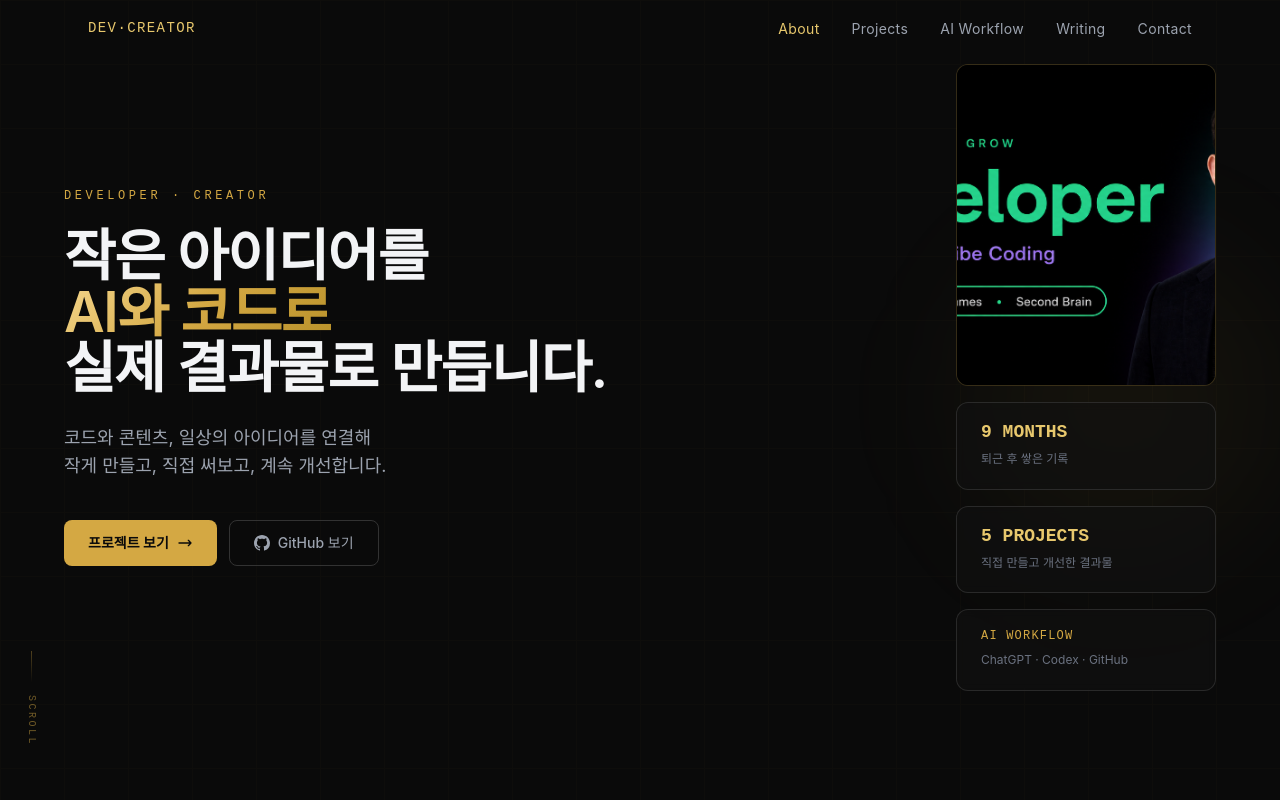
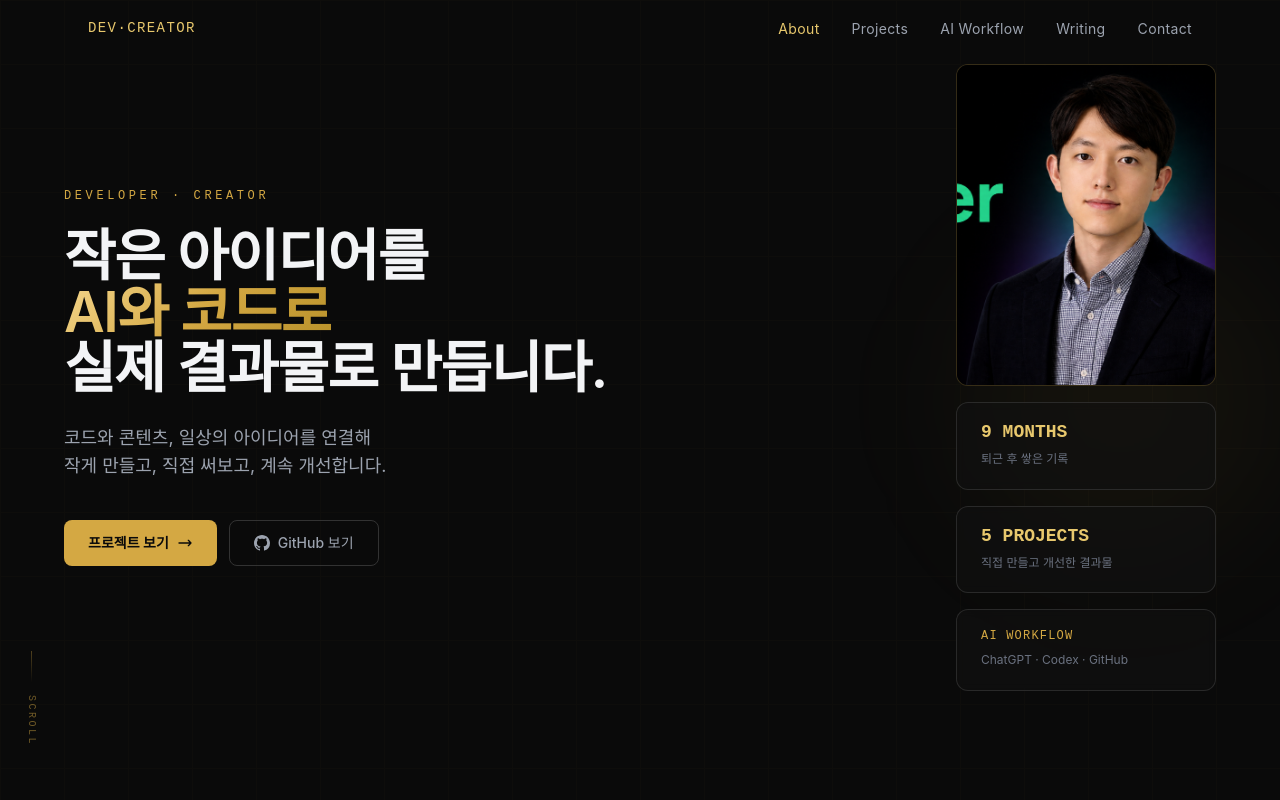
Before and after one commit to gustj369/portfolio, a React (Create React App) app: page / in a window 1280 px wide. Shown: the top 800 px of the page. Built offline with nearby package versions, Linux system fonts and the light colour scheme.

Commit message:
fix: photo object-right + Legend League demo URL update
- Hero: object-center → object-right to show face portion of landscape photo
- projects.js: update Legend League demo link to new Drive file

Co-Authored-By: Claude Sonnet 4.6 <noreply@anthropic.com>

```diff
--- a/src/components/Hero.jsx
+++ b/src/components/Hero.jsx
@@ -92,7 +92,7 @@ export default function Hero() {
                 <img
                   src="/hyeonseo.png"
                   alt="현서 프로필"
-                  className="w-full h-full object-cover object-center"
+                  className="w-full h-full object-cover object-right"
                 />
               </div>
               <span className="text-xs font-mono text-gray-600 tracking-[0.2em]">@94hyeonseo</span>
@@ -120,7 +120,7 @@ export default function Hero() {
               <img
                 src="/hyeonseo.png"
                 alt="현서 프로필"
-                className="w-full object-cover object-center"
+                className="w-full object-cover object-right"
                 style={{ aspectRatio: "3 / 4", maxHeight: "320px" }}
               />
             </div>
--- a/src/data/projects.js
+++ b/src/data/projects.js
@@ -22,7 +22,7 @@ export const projects = [
     keyBuild: "경기 흐름 · 결과 계산 · EXE 패키징",
     tags: ["JavaScript", "Mini Game", "League System"],
     github: "https://github.com/gustj369/my-starleague",
-    demo: "https://drive.google.com/file/d/1o6lF7AnZqTJneRuXVjx5nJHUGTQ3Lg41/view?usp=drive_link",
+    demo: "https://drive.google.com/file/d/119k7ys1BKHRKK-_zc2LF0WM9P6Y0xGPt/view?usp=drive_link",
     demoLabel: "실행하기",
     color: "gold",
     featured: true,
```
